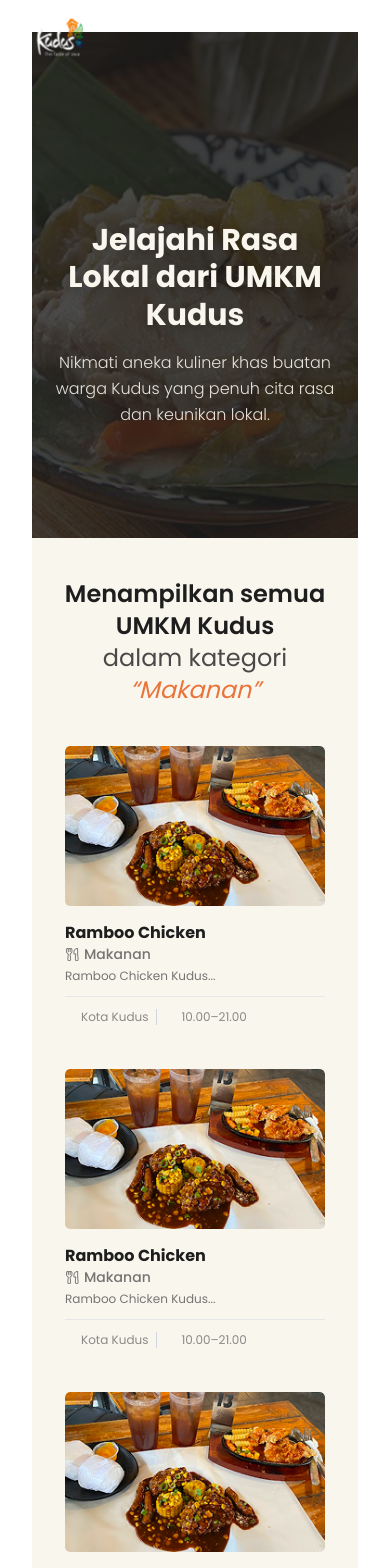
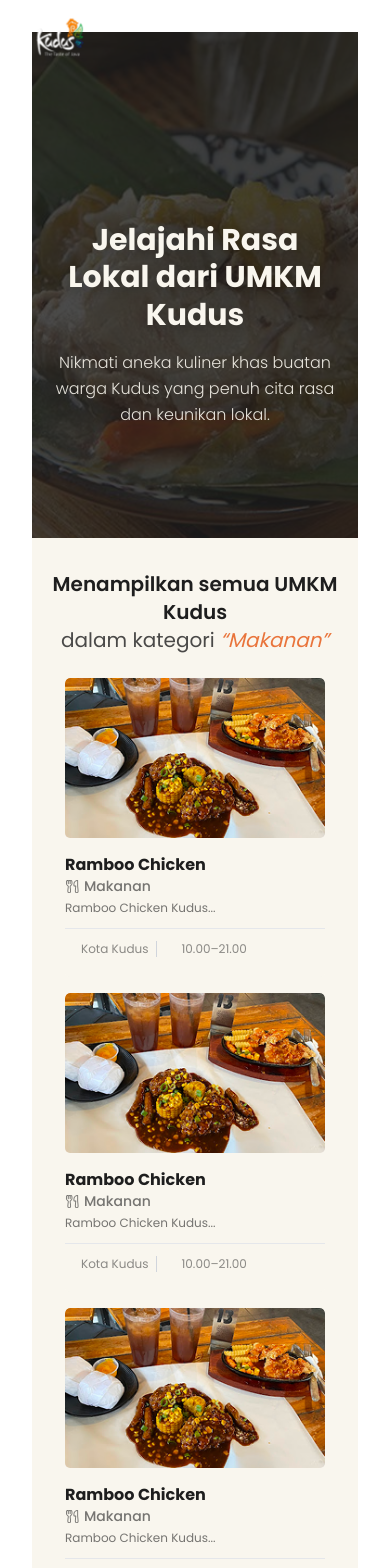
Before and after one commit to Choiranam/umkm-wong-kudus, a React (Vite) app: page /kategori in a window 390 px wide. Shown: the top 1568 px of the page. Built offline with nearby package versions, Linux system fonts and the light colour scheme; some icons are missing.

Commit message:
Fix:[AI] Responsive Layout for KategoriPage

```diff
--- a/src/pages/KategoriPage.jsx
+++ b/src/pages/KategoriPage.jsx
@@ -8,7 +8,6 @@
 import { useSearchParams } from "react-router-dom"; // 1. IMPORT useSearchParams
 
 // --- DATA DUMMY UNTUK SIMULASI ---
-// Nanti, bagian ini bisa kamu ganti dengan logic fetch API
 const KATEGORI_DATA = {
   makanan: {
     title: "Jelajahi Rasa Lokal dari UMKM Kudus",
@@ -28,54 +27,54 @@
     title: "Segarnya Kreasi Minuman dari UMKM Kudus",
     subtitle:
       "Temukan berbagai minuman segar hasil racikan pelaku UMKM dengan inovasi dan cita rasa khas daerah.",
-    image: "/images/sampel_hero_minuman.jpg", // (ganti gambar jika ada)
+    image: "/images/sampel_hero_minuman.jpg",
     umkmList: Array(5).fill({
       name: "Kopi Muria",
       category: "Minuman",
       description: "Kopi khas lereng Muria...",
       location: "Kec. Dawe",
       openHour: "09.00–20.00",
-      image: "/images/sampel_kopi.jpg", // (ganti gambar jika ada)
+      image: "/images/sampel_kopi.jpg",
     }),
   },
   jasa: {
     title: "Layanan Terbaik dari Pelaku UMKM Kudus",
     subtitle: "Dari laundry hingga barbershop, kami hadirkan berbagai jasa berkualitas hasil karya masyarakat lokal.",
-    image: "/images/sampel_hero_jasa.jpg", // (ganti gambar jika ada)
+    image: "/images/sampel_hero_jasa.jpg",
     umkmList: Array(3).fill({
       name: "Berkah Laundry",
       category: "Jasa",
       description: "Jasa cuci cepat dan bersih...",
       location: "Kec. Jati",
       openHour: "08.00–21.00",
-      image: "/images/sampel_laundry.jpg", // (ganti gambar jika ada)
+      image: "/images/sampel_laundry.jpg",
     }),
   },
   barang: {
     title: "Produk Unggulan Karya UMKM Kudus",
     subtitle:
       "Lihat hasil kreativitas warga Kudus melalui berbagai produk menarik dan bermanfaat bagi kebutuhan Anda.",
-    image: "/images/sampel_hero_barang.jpg", // (ganti gambar jika ada)
+    image: "/images/sampel_hero_barang.jpg",
     umkmList: Array(6).fill({
       name: "Batik Kudusan",
       category: "Barang",
       description: "Kain batik tulis asli Kudus...",
       location: "Kec. Kota",
       openHour: "10.00–17.00",
-      image: "/images/sampel_batik.jpg", // (ganti gambar jika ada)
+      image: "/images/sampel_batik.jpg",
     }),
   },
   lainnya: {
     title: "Beragam Inovasi dari UMKM Kudus",
     subtitle: "Temukan usaha-usaha unik lainnya yang menunjukkan semangat dan kreativitas pelaku UMKM di Kudus.",
-    image: "/images/sampel_hero_lainnya.jpg", // (ganti gambar jika ada)
+    image: "/images/sampel_hero_lainnya.jpg",
     umkmList: Array(2).fill({
       name: "Toko Kelontong Barokah",
       category: "Lainnya",
       description: "Menyediakan kebutuhan harian...",
       location: "Kec. Jekulo",
       openHour: "07.00–22.00",
-      image: "/images/sampel_kelontong.jpg", // (ganti gambar jika ada)
+      image: "/images/sampel_kelontong.jpg",
     }),
   },
 };
@@ -87,7 +86,6 @@
   const kategoriSlug = searchParams.get("slug") || "makanan"; // Default ke 'makanan' jika slug tidak ada
 
   // 3. AMBIL DATA SPESIFIK BERDASARKAN SLUG
-  // Jika slug tidak ditemukan di data, fallback ke 'makanan'
   const kategoriData = KATEGORI_DATA[kategoriSlug] || KATEGORI_DATA.makanan;
 
   return (
@@ -101,28 +99,53 @@
         subtitle={kategoriData.subtitle}
       />
 
-      <PageContainer variant="wide" className="py-10">
-        <h2 className="text-center text-2xl font-semibold text-dark">
+      {/* PENYESUAIAN 1: Padding Responsif
+        - Sebelum: py-10
+        - Sesudah: py-6 sm:py-10
+        - Alasan: Mengurangi padding vertikal di layar mobile (py-6)
+          agar konten tidak terlalu jauh, dan mengembalikannya ke py-10 di layar sm ke atas.
+      */}
+      <PageContainer variant="wide" className="py-6 sm:py-10">
+        {/* PENYESUAIAN 2: Font Size Judul Responsif
+          - Sebelum: text-2xl
+          - Sesudah: text-xl sm:text-2xl
+          - Alasan: Menggunakan font size (text-xl) yang sedikit lebih kecil di mobile
+            agar pas, dan membesarkannya (sm:text-2xl) di layar lebih besar.
+        */}
+        <h2 className="text-center text-xl sm:text-2xl font-semibold text-dark">
           Menampilkan semua UMKM Kudus <br />
           <span className="font-normal text-dark/80">
             dalam kategori{" "}
-            {/* 4. Tampilkan slug yang aktif */}
             <span className="text-orange italic capitalize">
               “{kategoriSlug}”
             </span>
           </span>
         </h2>
 
-        {/* Grid Card - Sekarang Dinamis */}
-        <div className="grid grid-cols-1 sm:grid-cols-2 md:grid-cols-3 lg:grid-cols-4 xl:grid-cols-5 gap-6 justify-items-center mt-10">
-          {/* 5. Gunakan data list dari kategoriData */}
+        {/* GRID INI SUDAH RESPONSif DARI AWAL (Bagus!)
+          'grid-cols-1' adalah default mobile, lalu 'sm:grid-cols-2', dst.
+
+          PENYESUAIAN 3: Spasi (Gap & Margin) Responsif
+          - Sebelum: gap-6 ... mt-10
+          - Sesudah: gap-4 sm:gap-6 ... mt-6 sm:mt-10
+          - Alasan: Menggunakan 'gap' dan 'margin-top' yang sedikit lebih kecil
+            di mobile (gap-4, mt-6) agar lebih proporsional.
+        */}
+        <div className="grid grid-cols-1 sm:grid-cols-2 md:grid-cols-3 lg:grid-cols-4 xl:grid-cols-5 gap-4 sm:gap-6 justify-items-center mt-6 sm:mt-10">
           {kategoriData.umkmList.map((umkm, index) => (
             <UMKMCard key={index} data={umkm} />
           ))}
         </div>
 
-        {/* Pagination (Masih statis, bisa kamu kembangkan nanti) */}
-        <div className="flex justify-center mt-10">
+        {/* PAGINATION INI SUDAH RESPONSif
+          'flex justify-center' sudah bekerja baik di semua ukuran.
+
+          PENYESUAIAN 4: Konsistensi Margin
+          - Sebelum: mt-10
+          - Sesudah: mt-6 sm:mt-10
+          - Alasan: Menyamakan margin-top responsif dengan grid di atas.
+        */}
+        <div className="flex justify-center mt-6 sm:mt-10">
           <div className="flex items-center gap-3">
             <button className="text-dark/50 hover:text-orange transition">
               <Icon icon="fluent:chevron-left-12-filled" width="22" height="22" />
```
